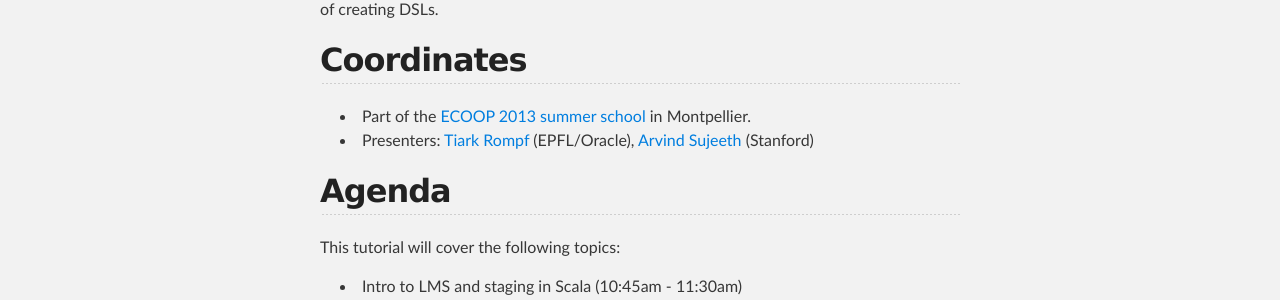
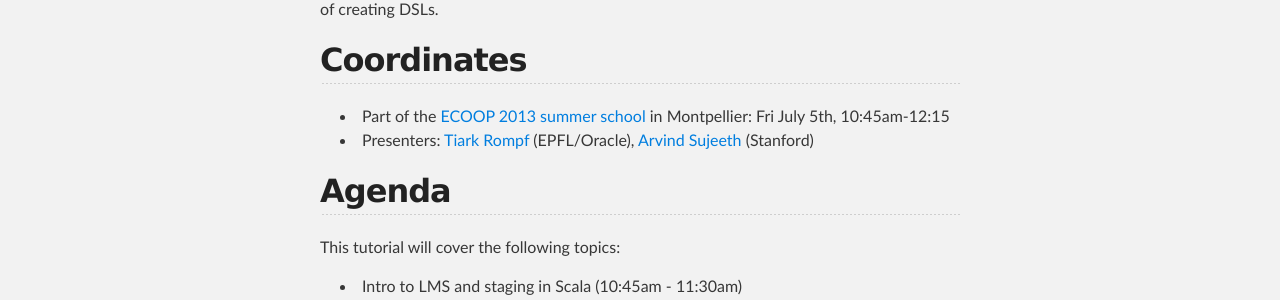
Before and after one commit to scala-lms/scala-lms.github.com, a Jekyll site: the page built from ecoop2013/index.md, in a window 1280 px wide. Shown: the part 407-707 px from the top of the page. Built offline with Jekyll 4.4.1, drawn with Linux system fonts in a browser that asks for light colours.

Commit message:
date/time

```diff
--- a/ecoop2013/index.md
+++ b/ecoop2013/index.md
@@ -12,7 +12,7 @@ This tutorial provides an overview of the technology stack, presents existing hi
 
 ## Coordinates
 
-- Part of the [ECOOP 2013](http://www.lirmm.fr/ecoop13) [summer school](http://www.cs.purdue.edu/homes/jv/events/ESS13/) in Montpellier.
+- Part of the [ECOOP 2013](http://www.lirmm.fr/ecoop13) [summer school](http://www.cs.purdue.edu/homes/jv/events/ESS13/) in Montpellier: Fri July 5th, 10:45am-12:15
 - Presenters: [Tiark Rompf](http://tiarkrompf.github.io) (EPFL/Oracle), [Arvind Sujeeth](http://www.stanford.edu/~asujeeth/) (Stanford)
 
 ## Agenda
```
